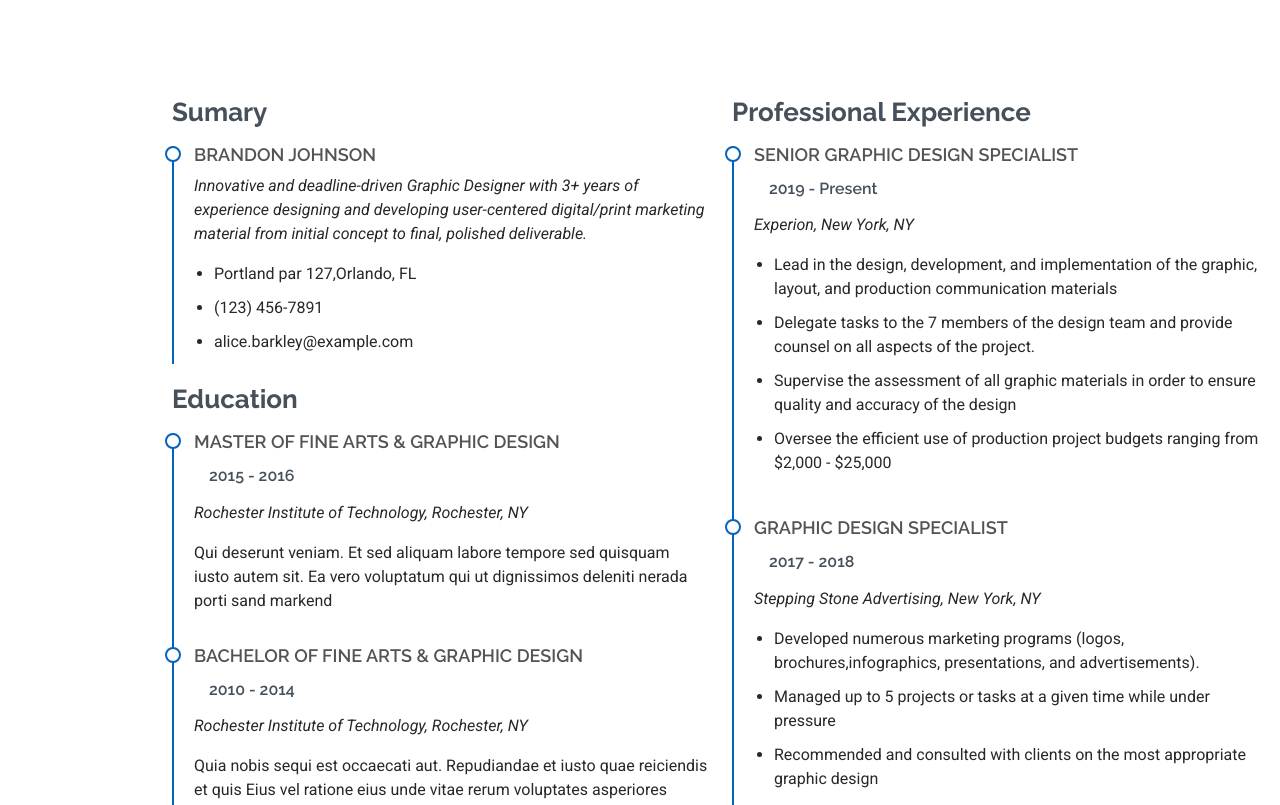
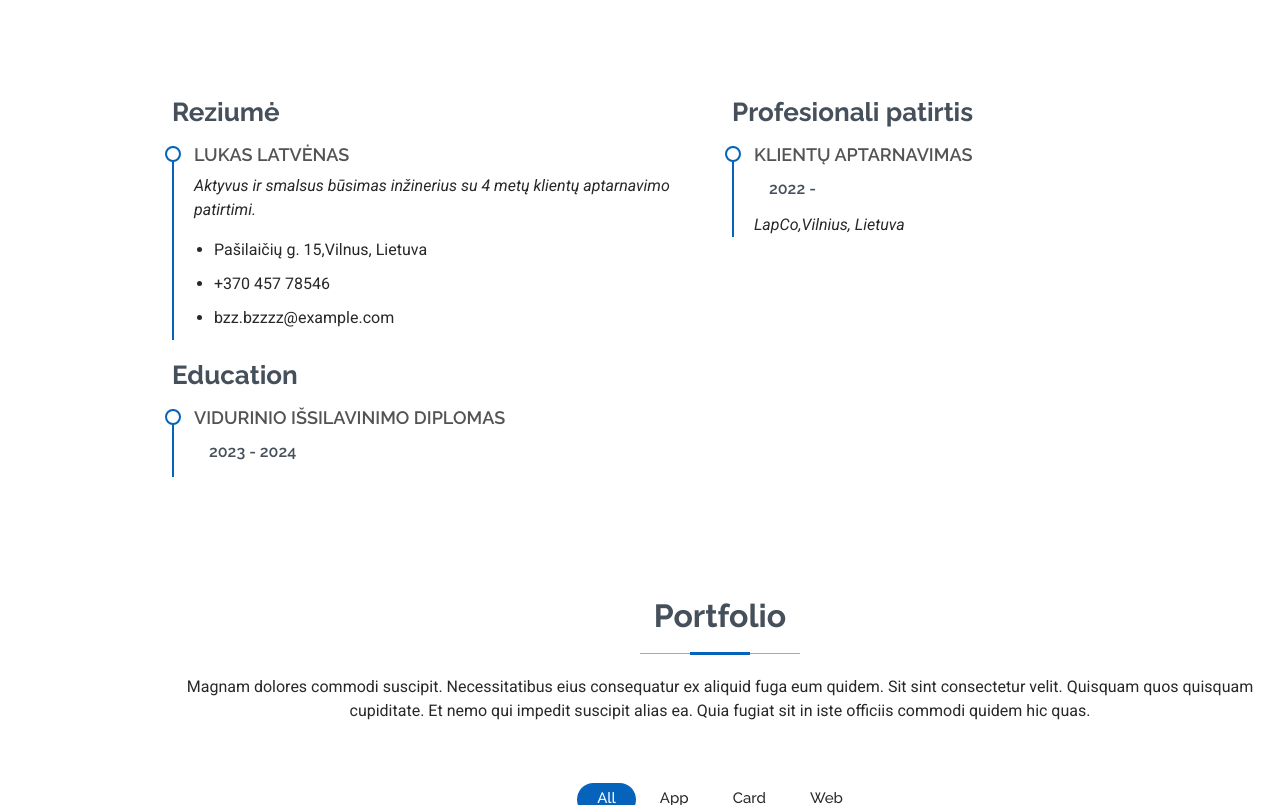
Before and after one commit to pythonhater-oss/Pythonhater.github.io, a plain HTML site: page index.html in a window 1280 px wide. Shown: the part 1995-2800 px from the top of the page. Drawn offline with Linux system fonts and the light colour scheme.

Commit message:
Update index.html

```diff
--- a/index.html
+++ b/index.html
@@ -207,58 +207,33 @@
         <div class="row">
 
           <div class="col-lg-6" data-aos="fade-up" data-aos-delay="100">
-            <h3 class="resume-title">Sumary</h3>
+            <h3 class="resume-title">Reziumė</h3>
 
             <div class="resume-item pb-0">
-              <h4>Brandon Johnson</h4>
-              <p><em>Innovative and deadline-driven Graphic Designer with 3+ years of experience designing and developing user-centered digital/print marketing material from initial concept to final, polished deliverable.</em></p>
+              <h4>Lukas Latvėnas</h4>
+              <p><em>Aktyvus ir smalsus būsimas inžinerius su 4 metų klientų aptarnavimo patirtimi.</em></p>
               <ul>
-                <li>Portland par 127,Orlando, FL</li>
-                <li>(123) 456-7891</li>
-                <li>alice.barkley@example.com</li>
+                <li>Pašilaičių g. 15,Vilnus, Lietuva</li>
+                <li>+370 457 78546</li>
+                <li>bzz.bzzzz@example.com</li>
               </ul>
-            </div><!-- Edn Resume Item -->
+            </div><!-- Edn ` Item -->
 
             <h3 class="resume-title">Education</h3>
             <div class="resume-item">
-              <h4>Master of Fine Arts &amp; Graphic Design</h4>
-              <h5>2015 - 2016</h5>
-              <p><em>Rochester Institute of Technology, Rochester, NY</em></p>
-              <p>Qui deserunt veniam. Et sed aliquam labore tempore sed quisquam iusto autem sit. Ea vero voluptatum qui ut dignissimos deleniti nerada porti sand markend</p>
-            </div><!-- Edn Resume Item -->
-
-            <div class="resume-item">
-              <h4>Bachelor of Fine Arts &amp; Graphic Design</h4>
-              <h5>2010 - 2014</h5>
-              <p><em>Rochester Institute of Technology, Rochester, NY</em></p>
-              <p>Quia nobis sequi est occaecati aut. Repudiandae et iusto quae reiciendis et quis Eius vel ratione eius unde vitae rerum voluptates asperiores voluptatem Earum molestiae consequatur neque etlon sader mart dila</p>
+              <h4>Vidurinio išsilavinimo diplomas</h4>
+              <h5>2023 - 2024</h5>
             </div><!-- Edn Resume Item -->
 
           </div>
 
           <div class="col-lg-6" data-aos="fade-up" data-aos-delay="200">
-            <h3 class="resume-title">Professional Experience</h3>
+            <h3 class="resume-title">Profesionali patirtis</h3>
             <div class="resume-item">
-              <h4>Senior graphic design specialist</h4>
-              <h5>2019 - Present</h5>
-              <p><em>Experion, New York, NY </em></p>
-              <ul>
-                <li>Lead in the design, development, and implementation of the graphic, layout, and production communication materials</li>
-                <li>Delegate tasks to the 7 members of the design team and provide counsel on all aspects of the project. </li>
-                <li>Supervise the assessment of all graphic materials in order to ensure quality and accuracy of the design</li>
-                <li>Oversee the efficient use of production project budgets ranging from $2,000 - $25,000</li>
-              </ul>
-            </div><!-- Edn Resume Item -->
-
-            <div class="resume-item">
-              <h4>Graphic design specialist</h4>
-              <h5>2017 - 2018</h5>
-              <p><em>Stepping Stone Advertising, New York, NY</em></p>
-              <ul>
-                <li>Developed numerous marketing programs (logos, brochures,infographics, presentations, and advertisements).</li>
-                <li>Managed up to 5 projects or tasks at a given time while under pressure</li>
-                <li>Recommended and consulted with clients on the most appropriate graphic design</li>
-                <li>Created 4+ design presentations and proposals a month for clients and account managers</li>
+              <h4>Klientų aptarnavimas</h4>
+              <h5>2022 - </h5>
+              <p><em>LapCo,Vilnius, Lietuva </em></p>
+                <ul>
               </ul>
             </div><!-- Edn Resume Item -->
 
```
